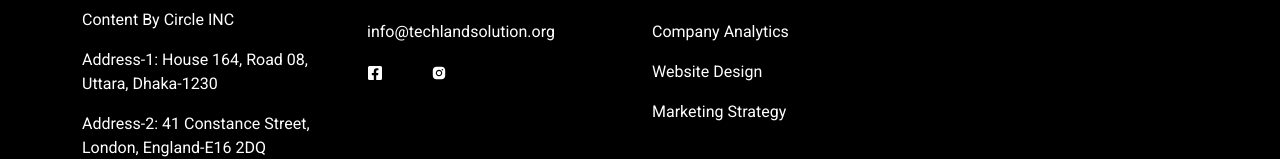
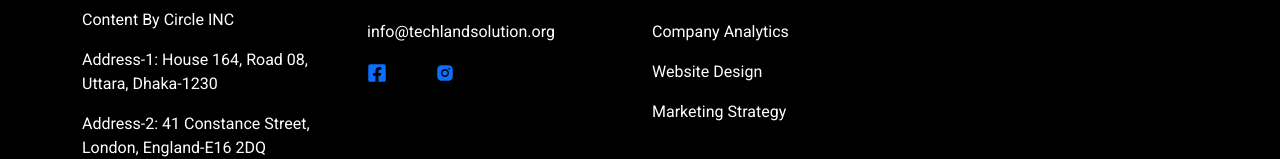
Before and after one commit to hasibdurjoy/studio, a React (Create React App) app: page / in a window 1280 px wide. Shown: the part 3461-3620 px from the top of the page. Built offline with nearby package versions, Linux system fonts and the light colour scheme.

Commit message:
Icon link updated

```diff
--- a/src/Component/ContactUs.jsx
+++ b/src/Component/ContactUs.jsx
@@ -64,8 +64,21 @@ const ContactUs = () => {
               <h2>Useful Links</h2>
               <p>About Us</p>
               <p>info@techlandsolution.org</p>
-              <FaFacebookSquare href="" className=""></FaFacebookSquare>
-              <AiFillInstagram href="" className="mx-5 "></AiFillInstagram>
+              <a
+                target="_blank "
+                href="https://www.facebook.com/profile.php?id=61551512445796&mibextid=LQQJ4d"
+              >
+                <FaFacebookSquare className="fs-5"></FaFacebookSquare>
+              </a>
+              <a
+                target="_blank "
+                href="https://instagram.com/techland791?igshid=OGQ5ZDc2ODk2ZA=="
+              >
+                <AiFillInstagram
+                  href=""
+                  className="mx-5 fs-5"
+                ></AiFillInstagram>
+              </a>
               {/* <p>Insights</p> */}
               {/* <p>Media Coverage</p> */}
             </Col>
```
